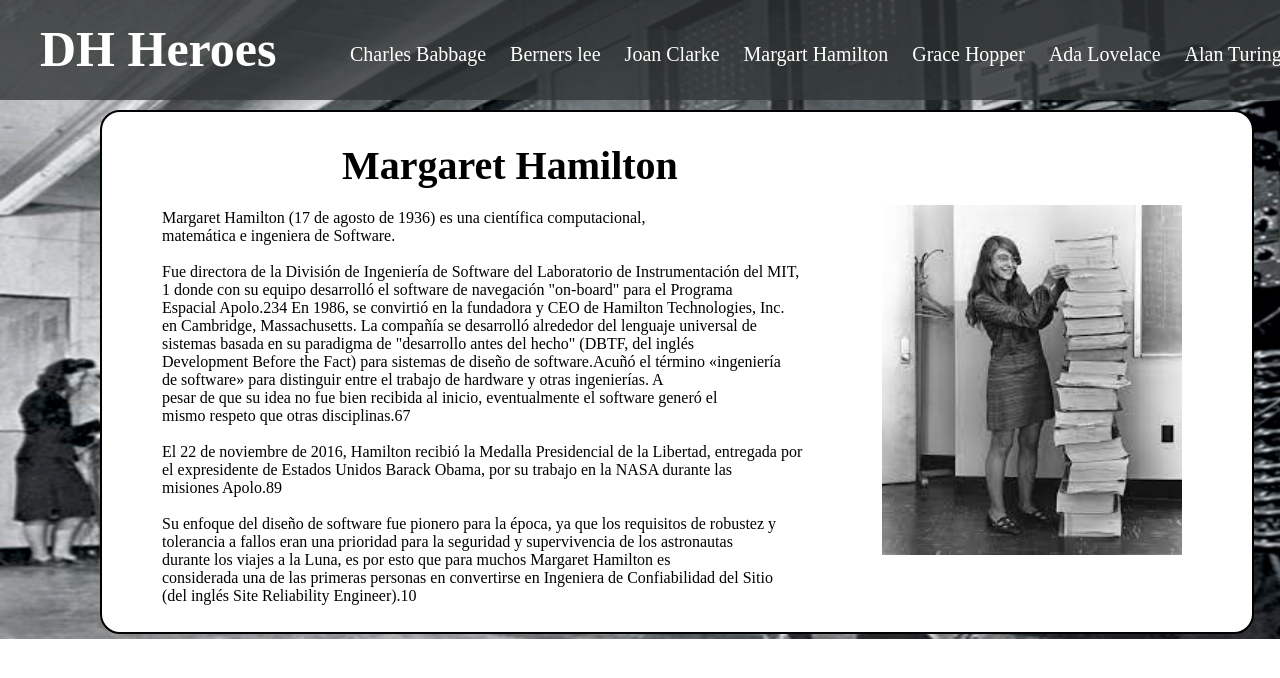
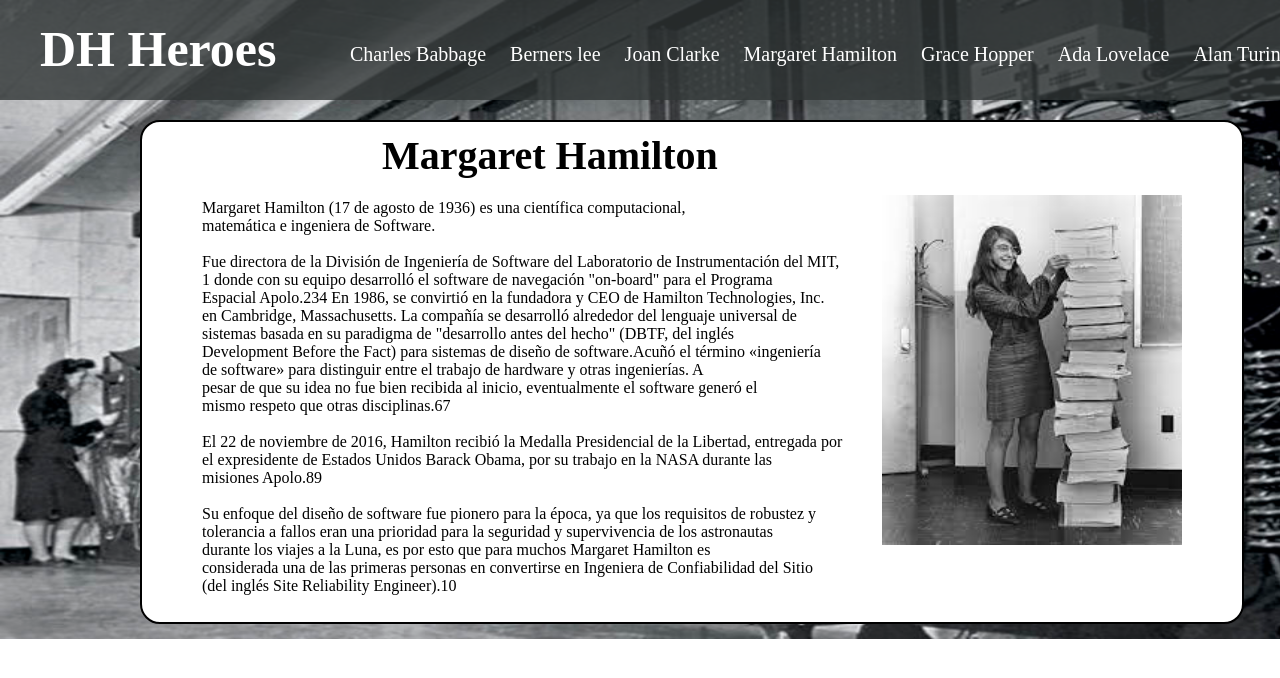
Before and after one commit to juanDeGiorgi/tpDhHeroes, a website: page views/hamilton.html in a window 1280 px wide. Shown: the top 678 px of the page. Drawn offline with Linux system fonts and the light colour scheme.

Commit message:
correccion footer

```diff
--- a/public/stylesheets/hamilton.css
+++ b/public/stylesheets/hamilton.css
@@ -46,10 +46,10 @@ li{
 
 .main{
     position: absolute;
-    top: 110px;
-    left: 100px;
-    width: 1150px;
-    height: 520px;
+    top: 120px;
+    left: 140px;
+    width: 1100px;
+    height: 500px;
     background-color: #fff;
     overflow: hidden;
     border: 2px solid #000;
@@ -59,22 +59,22 @@ li{
 .t-perfil{
     position: relative;
     left: 240px;
-    top: 30px;
+    top: 10px;
     font-size: 40px;
 }
 
 .f-perfil{
     position: relative;
-    left: 780px;
+    left: 740px;
     width: 300px;
     height: 350px;
-    bottom: 350px;
+    bottom: 370px;
 }
 
 .p-perfil{
     position: relative;
     font-size: 16px;
-    top: 50px;
+    top: 30px;
     left: 60px;
 
 
--- a/public/stylesheets/index.css
+++ b/public/stylesheets/index.css
@@ -63,7 +63,7 @@ li{
     position: relative;
     top: 500px;
     height: 30px;
-    background-color: rgba(48, 53, 53, 0.795);
+    background-color: rgba(48, 53, 53, 0.582);
 }
 
 .p-footer{
--- a/views/hamilton.html
+++ b/views/hamilton.html
@@ -16,7 +16,7 @@
                     <li><a class="b-menu" href="/babbage">Charles Babbage</a></li>
                     <li><a class="b-menu" href="/berners-lee">Berners lee</a></li>
                     <li><a class="b-menu" href="/clarke">Joan Clarke</a></li>
-                    <li><a class="b-menu" href="/hamilton">Margart Hamilton</a></li>
+                    <li><a class="b-menu" href="/hamilton">Margaret Hamilton</a></li>
                     <li><a class="b-menu" href="/hopper">Grace Hopper</a></li>
                     <li><a class="b-menu" href="/lovelace">Ada Lovelace</a></li>
                     <li><a class="b-menu" href="/turing">Alan Turing</a></li>
```
Also changed, not shown: views/babbage.html (+1 -1 lines), views/berners-lee.html (+1 -1 lines), views/clarke.html (+1 -1 lines), views/hopper.html (+1 -1 lines), views/index.html (+1 -1 lines), views/lovelace.html (+1 -1 lines), views/turing.html (+1 -1 lines).
